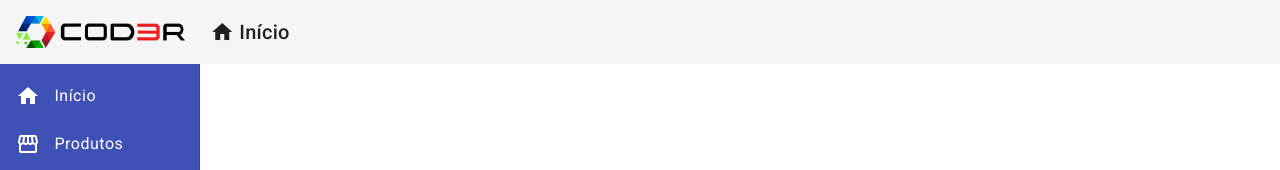
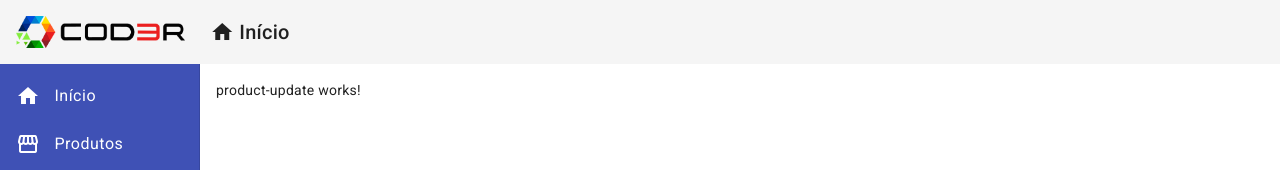
Before and after one commit to PvPaulinho/CursoAngularCod3r, an Angular app in the folder crud/frontend/: page /products/update/1 in a window 1280 px wide. Before the commit this address led to /. Shown: the top 170 px of the page. Built offline with nearby package versions, Linux system fonts and the light colour scheme.

Commit message:
Criando componente para atualizar produto

```diff
--- a/crud/frontend/src/app/app-routing.module.ts
+++ b/crud/frontend/src/app/app-routing.module.ts
@@ -4,6 +4,7 @@ import { RouterModule, Routes } from '@angular/router';
 import { HomeComponent } from './views/home/home.component';
 import { ProductCrudComponent } from './views/product-crud/product-crud.component';
 import { ProductCreateComponent } from './components/product/product-create/product-create.component';
+import { ProductUpdateComponent } from './components/product/product-update/product-update.component';
 
 const routes: Routes = [{
   path: "",
@@ -16,6 +17,10 @@ const routes: Routes = [{
 {
   path: "products/create",
   component: ProductCreateComponent
+},
+{
+  path: "products/update/:id",
+  component: ProductUpdateComponent
 }
 ];
 
--- a/crud/frontend/src/app/app.module.ts
+++ b/crud/frontend/src/app/app.module.ts
@@ -31,7 +31,8 @@ import { MatPaginatorModule } from '@angular/material/paginator';
 import { MatSortModule } from '@angular/material/sort';
 
 import localePt from '@angular/common/locales/pt'
-import { registerLocaleData } from '@angular/common'
+import { registerLocaleData } from '@angular/common';
+import { ProductUpdateComponent } from './components/product/product-update/product-update.component'
 
 registerLocaleData(localePt)
 @NgModule({
@@ -46,7 +47,8 @@ registerLocaleData(localePt)
     ForDirective,
     ProductCreateComponent,
     ProductReadComponent,
-    ProductRead2Component
+    ProductRead2Component,
+    ProductUpdateComponent
   ],
   imports: [
     BrowserModule,
--- a/crud/frontend/src/app/components/product/product-read/product-read.component.html
+++ b/crud/frontend/src/app/components/product/product-read/product-read.component.html
@@ -22,7 +22,7 @@
       <ng-container matColumnDef="action">
         <th mat-header-cell *matHeaderCellDef >Ações</th>
         <td mat-cell *matCellDef="let row">
-          <a routerLink="" class="edit">
+          <a routerLink="/products/update/{{ row.id }}" class="edit">
             <i class="material-icons edit">
               edit
             </i>
--- /dev/null
+++ b/crud/frontend/src/app/components/product/product-update/product-update.component.html
@@ -0,0 +1 @@
+<p>product-update works!</p>
```
Also changed, not shown: crud/frontend/src/app/components/product/product-update/product-update.component.ts (added, +10 -0 lines), crud/frontend/src/app/components/product/product-update/product-update.component.css (added).
